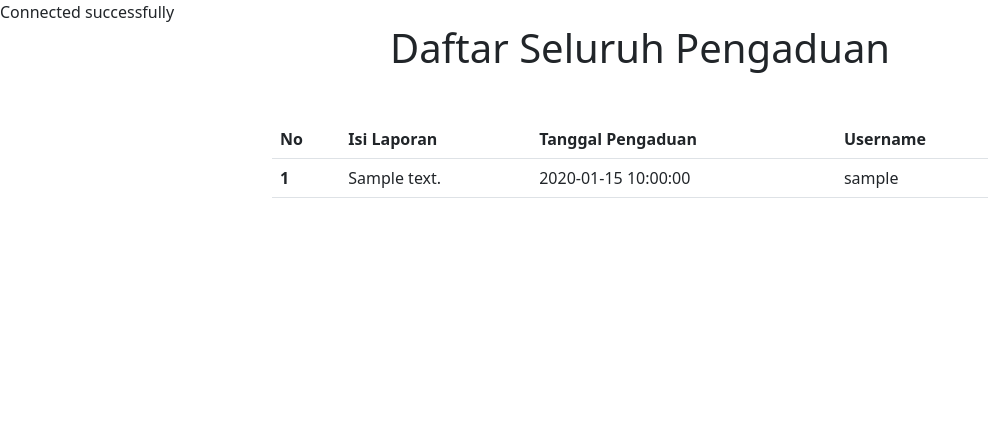
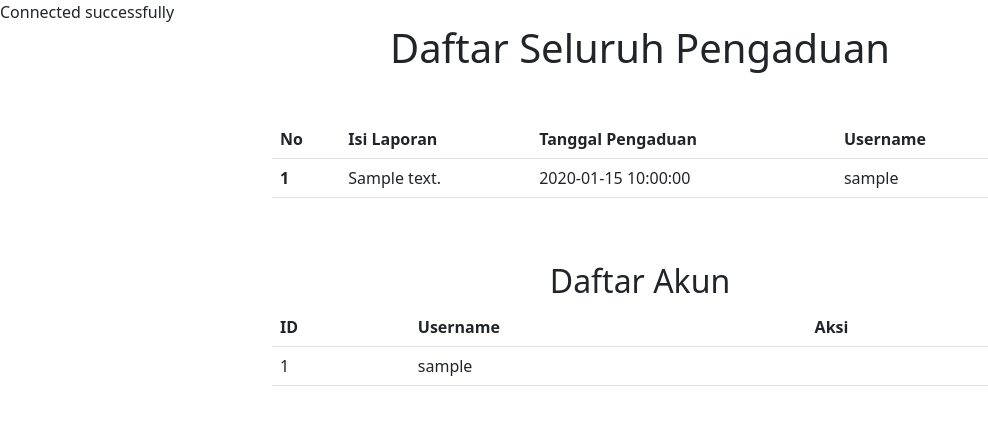
Before and after one commit to ELfatt09/website-pengaduan, a PHP site: page /admin/index.php in a window 1280 px wide. Shown: the top 425 px of the page, without its empty margins (0-988 px from the left). Run offline with PHP 8.4, Linux system fonts and the light colour scheme; the visitor is signed in with stand-in values (Sample User, id 1); tables that the repository leaves empty or names only in its code hold one stand-in row (values such as "Sample post").

Commit message:
"Updated .gitignore, added admin access control and akun management features to admin/index.php, and deleted akun/crud.php"

```diff
--- a/admin/index.php
+++ b/admin/index.php
@@ -2,8 +2,16 @@
 session_start();
 require_once '../service/database.php';
 
+if (!isset($_SESSION['is_admin']) || $_SESSION['is_admin'] == 0) {
+    header('Location: ../index.php');
+    exit();
+}
+
 $query = "SELECT pengaduan.id_pengaduan, pengaduan.isi_laporan, pengaduan.tgl_pengaduan, akun.username FROM pengaduan JOIN akun ON pengaduan.akun_id = akun.id";
 $result = mysqli_query($connection, $query);
+
+$akun_query = "SELECT id, username FROM akun";
+$akun_result = mysqli_query($connection, $akun_query);
 
 ?>
 <!DOCTYPE html>
@@ -47,6 +55,39 @@ $result = mysqli_query($connection, $query);
                 </table>
             </div>
         </div>
+        <h2 class="text-center mt-5">Daftar Akun</h2>
+        <div class="row justify-content-center">
+            <div class="col-md-8">
+                <table class="table">
+                    <thead>
+                        <tr>
+                            <th scope="col">ID</th>
+                            <th scope="col">Username</th>
+                            <th scope="col">Aksi</th>
+                        </tr>
+                    </thead>
+                    <tbody>
+                        <?php
+                        while ($akun_row = mysqli_fetch_assoc($akun_result)) {
+                            echo '<tr>';
+                            echo '<td>' . $akun_row['id'] . '</td>';
+                            echo '<td>' . $akun_row['username'] . '</td>';
+                            echo '<td>';
+                            if ($akun_row['id'] != $_SESSION['id']) {
+                                $query_admin_check = "SELECT is_admin FROM akun WHERE id = " . $akun_row['id'];
+                                $admin_result = mysqli_query($connection, $query_admin_check);
+                                $admin_row = mysqli_fetch_assoc($admin_result);
+                                $is_admin = $admin_row['is_admin'];
+                                echo ($is_admin == 1) ? '<a href="../admin/crud.php?id=' . $akun_row['id'] . '" class="btn btn-primary">Copot Admin</a> ' : '<a href="../admin/crud.php?id=' . $akun_row['id'] . '" class="btn btn-primary">Jadikan Admin</a> ';
+                            }
+                            echo '</td>';
+                            echo '</tr>';
+                        }
+                        ?>
+                    </tbody>
+                </table>
+            </div>
+        </div>
     </div>
 </body>
 
```
Also changed, not shown: admin/crud.php (added, +17 -0 lines), akun/crud.php (deleted), 1 other file.
